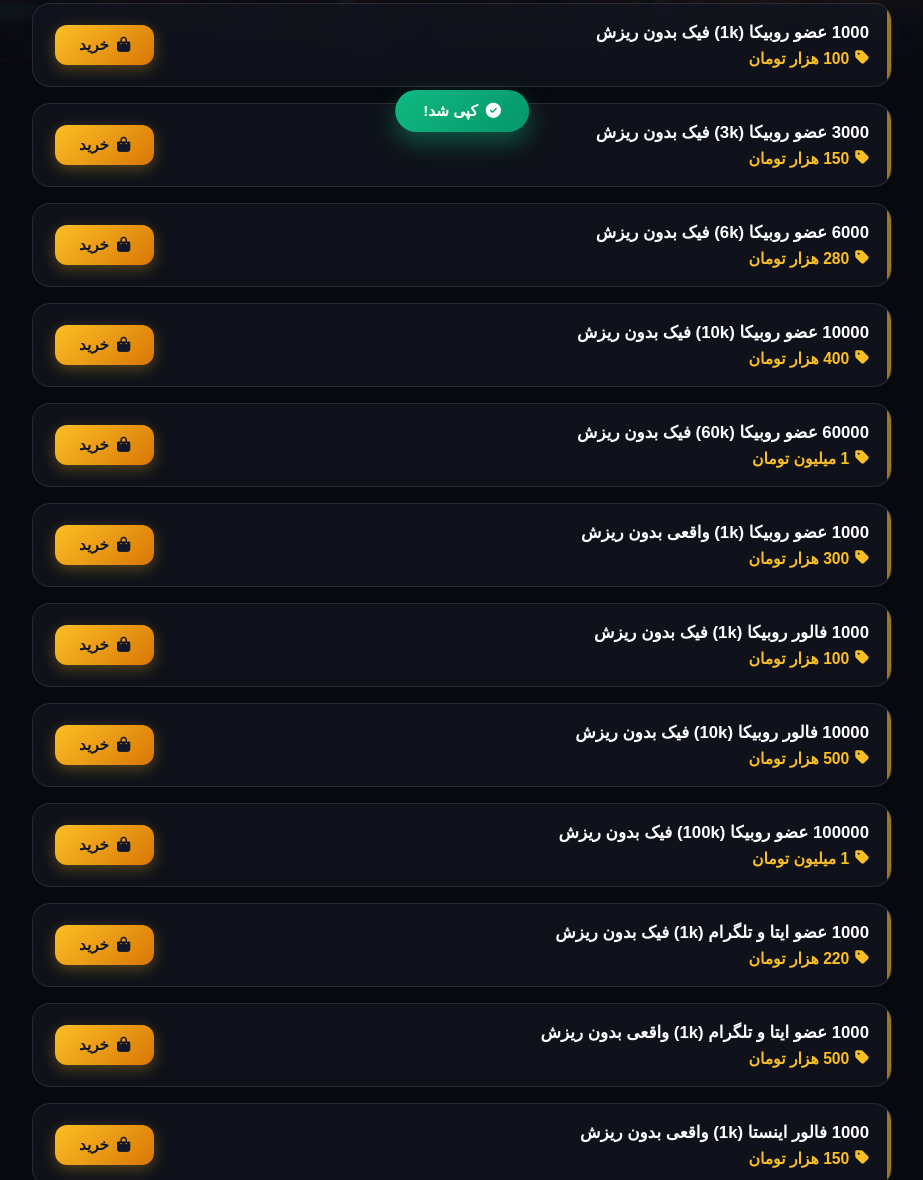
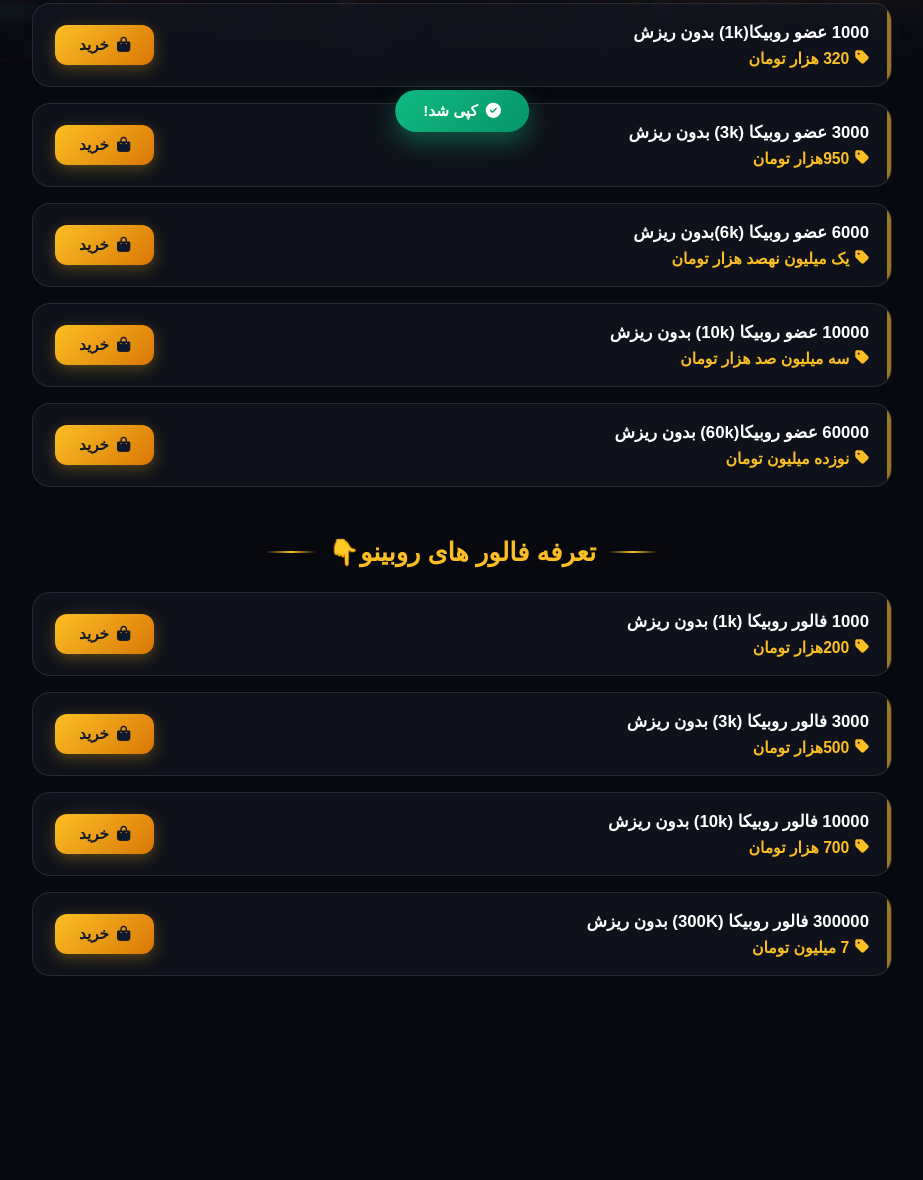
Before and after one commit to Aliakbarmfe/mazhabi-shop, a plain HTML site: page index.html in a window 1280 px wide. Shown: the part 738-1918 px from the top of the page, without its empty margins (178-1101 px from the left). After the commit the page ends 1784 px from the top, so only its background shows below. Drawn offline with Linux system fonts and the light colour scheme; a small style sheet from the web is missing.

Commit message:
Update index.html

```diff
--- a/index.html
+++ b/index.html
@@ -526,6 +526,12 @@
         <div class="products-grid" id="products-list">
             <!-- محصولات به صورت خودکار و تمیز از طریق اسکریپت رندر می‌شوند -->
         </div>
+
+        <h2 class="section-title fade-in-up">تعرفه فالور های روبینو👇</h2>
+
+        <div class="products-grid" id="rubino-followers-list">
+            <!-- فالورهای روبینو به صورت خودکار رندر می‌شوند -->
+        </div>
     </div>
 
     <!-- پنجره بازشو (Modal) برای نمایش اطلاعات خرید هنگام کلیک روی دکمه خرید -->
@@ -573,18 +579,18 @@
     <script>
         // لیست محصولات دقیقاً مطابق درخواست شما
         const products = [
-            { title: "1000 عضو روبیکا (1k) فیک بدون ریزش", price: "100 هزار تومان" },
-            { title: "3000 عضو روبیکا (3k) فیک بدون ریزش", price: "150 هزار تومان" },
-            { title: "6000 عضو روبیکا (6k) فیک بدون ریزش", price: "280 هزار تومان" },
-            { title: "10000 عضو روبیکا (10k) فیک بدون ریزش", price: "400 هزار تومان" },
-            { title: "60000 عضو روبیکا (60k) فیک بدون ریزش", price: "1 میلیون تومان" },
-            { title: "1000 عضو روبیکا (1k) واقعی بدون ریزش", price: "300 هزار تومان" },
-            { title: "1000 فالور روبیکا (1k) فیک بدون ریزش", price: "100 هزار تومان" },
-            { title: "10000 فالور روبیکا (10k) فیک بدون ریزش", price: "500 هزار تومان" },
-            { title: "100000 عضو روبیکا (100k) فیک بدون ریزش", price: "1 میلیون تومان" },
-            { title: "1000 عضو ایتا و تلگرام (1k) فیک بدون ریزش", price: "220 هزار تومان" },
-            { title: "1000 عضو ایتا و تلگرام (1k) واقعی بدون ریزش", price: "500 هزار تومان" },
-            { title: "1000 فالور اینستا (1k) واقعی بدون ریزش", price: "150 هزار تومان" }
+            { title: "1000 عضو روبیکا(1k) بدون ریزش", price: "320 هزار تومان" },
+            { title: "3000 عضو روبیکا (3k) بدون ریزش", price: "950هزار تومان" },
+            { title: "6000 عضو روبیکا (6k)بدون ریزش", price: "یک میلیون نهصد هزار تومان" },
+            { title: "10000 عضو روبیکا (10k) بدون ریزش", price: "سه میلیون صد هزار تومان" },
+            { title: "60000 عضو روبیکا(60k) بدون ریزش", price: "نوزده  میلیون تومان" }
+        ];
+
+        const rubinoFollowers = [
+            { title: "1000 فالور روبیکا (1k) بدون ریزش", price: "200هزار تومان" },
+            { title: "3000 فالور روبیکا (3k) بدون ریزش", price: "500هزار تومان" },
+            { title: "10000 فالور روبیکا (10k) بدون ریزش", price: "700 هزار تومان" },
+            { title: "300000 فالور روبیکا (300K) بدون ریزش", price: "7 میلیون تومان" }
         ];
 
         // ساخت کارت‌های محصول در صفحه
@@ -604,6 +610,25 @@
                 </button>
             `;
             productsContainer.appendChild(card);
+        });
+
+        // ساخت کارت‌های فالور روبینو در صفحه
+        const rubinoFollowersContainer = document.getElementById('rubino-followers-list');
+        rubinoFollowers.forEach((item, index) => {
+            const card = document.createElement('div');
+            card.className = 'product-item fade-in-up';
+            card.style.transitionDelay = `${index * 0.07}s`; // تاخیر آبشاری نرم
+            card.innerHTML = `
+                <div class="product-info">
+                    <div class="product-name">${item.title}</div>
+                    <div class="product-price"><i class="fas fa-tag"></i> ${item.price}</div>
+                </div>
+                <button class="btn-buy" onclick="openBuyModal('${item.title} - ${item.price}')">
+                    <i class="fas fa-shopping-bag"></i>
+                    خرید
+                </button>
+            `;
+            rubinoFollowersContainer.appendChild(card);
         });
 
         // تابع کپی کردن متن در کلیپ‌بورد
```
